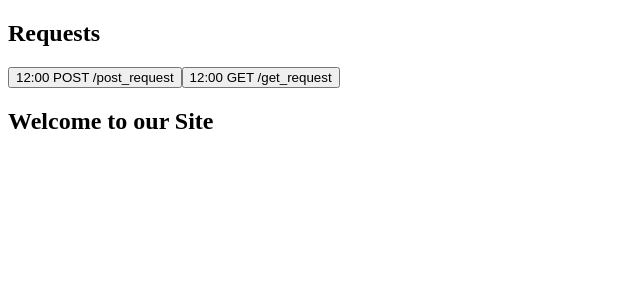
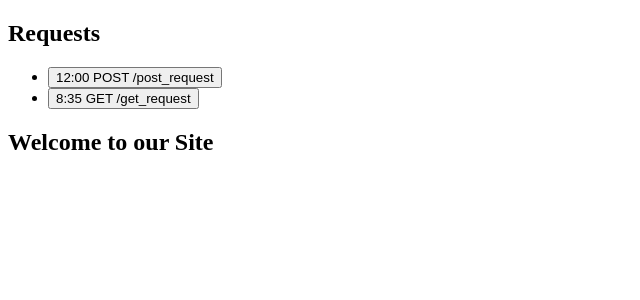
Before and after one commit to dylanspyer/request_bin, a React (Vite) app in the folder front-end/: page / in a window 1280 px wide. Shown: the top 300 px of the page, without its empty margins (0-640 px from the left). Built offline with nearby package versions, Linux system fonts and the light colour scheme; data requests are answered from the project's data file.

Commit message:
finished sample front-end All changes documented in readme.md

```diff
--- a/front-end/db.json
+++ b/front-end/db.json
@@ -0,0 +1,28 @@
+{
+  "requests": [
+    {
+      "time": "12:00",
+      "method": "POST",
+      "path": "/post_request",
+      "request_id": 1
+    },
+    {
+      "time": "8:35",
+      "method": "GET",
+      "path": "/get_request",
+      "request_id": 2
+    }
+  ],
+  "requestData": [
+    {
+      "id": 1,
+      "header": "this is a header",
+      "body": "body #1"
+    },
+    {
+      "id": 2,
+      "header": "this is a header 2",
+      "body": "body # 2"
+    }
+  ]
+}
--- a/front-end/package.json
+++ b/front-end/package.json
@@ -10,6 +10,7 @@
     "preview": "vite preview"
   },
   "dependencies": {
+    "axios": "^1.7.2",
     "react": "^18.2.0",
     "react-dom": "^18.2.0"
   },
--- a/front-end/src/App.jsx
+++ b/front-end/src/App.jsx
@@ -1,56 +1,38 @@
-import { useState } from "react";
+import { useEffect, useState } from "react";
+import requestsService from "./services/requests";
+import requestDataService from "./services/requestData";
+import RequestList from "./Components/RequestList";
+import RequestDetails from "./Components/RequestDetails";
 
 function App() {
   // Holds the "targeted" request on the RHS
-  const [currentRequest, setCurrentRequest] = useState(null);
-  const [requests, setRequests] = useState([
-    {
-      time: "12:00",
-      method: "POST",
-      path: "/post_request",
-      request_id: "mongoID_1",
-    },
-    {
-      time: "12:00",
-      method: "GET",
-      path: "/get_request",
-      request_id: "mongoID_2",
-    },
-  ]);
+  const [selectedRequestDetails, setSelectedRequestDetails] = useState(null);
+  const [requests, setRequests] = useState([]);
 
-  // Populates LHS list
-  // Passes the MongoDB ID when clicked
-  // To be converted to a component
-  const createRequestList = () => {
-    return requests.map((r) => (
-      <button
-        key={r.request_id}
-        onClick={() => handleRequestClick(r.request_id)}
-      >
-        {" "}
-        {r.time} {r.method} {r.path}
-      </button>
-    ));
+  useEffect(() => {
+    requestsService.getAll().then((requests) => {
+      setRequests(requests);
+    });
+  }, []);
+
+  // Changes "targeted" request when a user clicks a request button on the LHS
+  const handleRequestClick = async (request_id) => {
+    try {
+      const request_data = await requestDataService.getById(request_id);
+      setSelectedRequestDetails(request_data);
+    } catch (error) {
+      console.error("an error occurred when handling click");
+    }
   };
 
-  // Changes "targeted" request when a user clicks a request button on the LHS
-  const handleRequestClick = (request_id) => {
-    setCurrentRequest(request_id);
-  };
-
-  // Populates default info before a user clicks a target request
-  const defaultInfo = () => {
-    return (
-      <div>
-        <h2>Welcome to our Site</h2>
-      </div>
-    );
-  };
   return (
     <>
       <h2>Requests</h2>
-      <div>{createRequestList()}</div>
-      {currentRequest || defaultInfo()}
+      <RequestList
+        requests={requests}
+        handleRequestClick={handleRequestClick}
+      />
+      <RequestDetails selectedRequestDetails={selectedRequestDetails} />
     </>
   );
 }
--- /dev/null
+++ b/front-end/src/Components/RequestDetails.jsx
@@ -0,0 +1,31 @@
+/* eslint-disable react/prop-types */
+
+const RequestDetails = ({ selectedRequestDetails }) => {
+  // Populates default info before a user clicks a target request
+  const defaultInfo = () => {
+    return (
+      <div>
+        <h2>Welcome to our Site</h2>
+      </div>
+    );
+  };
+
+  // Display "targeted" request data on RHS
+  const requestData = () => {
+    if (selectedRequestDetails == null) {
+      return null;
+    }
+
+    return (
+      <>
+        {" "}
+        <p> {selectedRequestDetails.header}</p>
+        <p> {selectedRequestDetails.body}</p>
+      </>
+    );
+  };
+
+  return <>{requestData() || defaultInfo()}</>;
+};
+
+export default RequestDetails;
--- /dev/null
+++ b/front-end/src/Components/RequestList.jsx
@@ -0,0 +1,30 @@
+/* eslint-disable react/prop-types */
+
+// Populates LHS list
+// Passes the MongoDB ID when clicked
+// To be converted to a component
+const RequestList = ({ requests, handleRequestClick }) => {
+  const createRequestList = (requests) => {
+    return requests.map(requestInfo);
+  };
+
+  const requestInfo = ({ request_id, time, method, path }) => {
+    return (
+      <li key={request_id}>
+        <button onClick={() => handleRequestClick(request_id)}>
+          {" "}
+          {time} {method} {path}
+        </button>
+      </li>
+    );
+  };
+
+  return (
+    <>
+      {" "}
+      <ul>{createRequestList(requests)}</ul>
+    </>
+  );
+};
+
+export default RequestList;
--- /dev/null
+++ b/front-end/src/services/requestData.js
@@ -0,0 +1,20 @@
+import axios from "axios";
+
+// Get default JSON objects from JSON server (on db.json)
+const getById = async (id) => {
+  try {
+    // Pulling from the JSON server
+    // First enter into the terminal: npx json-server --port 3001 --watch db.json
+    const responses = await axios.get(`http://localhost:3001/requestData`);
+
+    const targetedResponse = responses.data.filter(
+      (response) => response.id == id
+    )[0];
+
+    return targetedResponse;
+  } catch (error) {
+    console.log("an error occurred");
+  }
+};
+
+export default { getById };
--- /dev/null
+++ b/front-end/src/services/requests.js
@@ -0,0 +1,16 @@
+import axios from "axios";
+
+// Get default JSON objects from JSON server (on db.json)
+const getAll = async () => {
+  try {
+    // Pulling from the JSON server
+    // First enter into the terminal: npx json-server --port 3001 --watch db.json
+    const response = await axios.get("http://localhost:3001/requests");
+
+    return response.data;
+  } catch (error) {
+    console.log("an error occurred");
+  }
+};
+
+export default { getAll };
```
Also changed, not shown: 2 other files (tests, documents, lock files or other folders).
